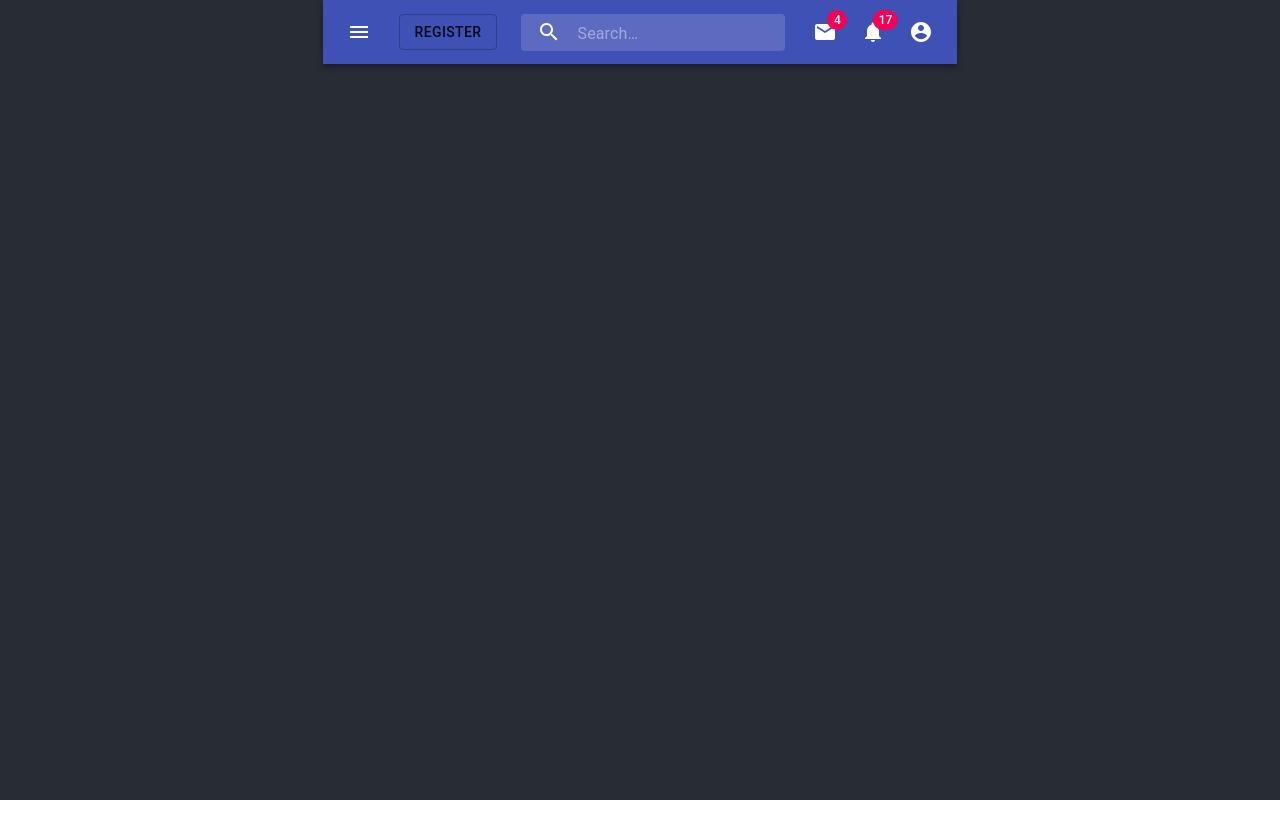
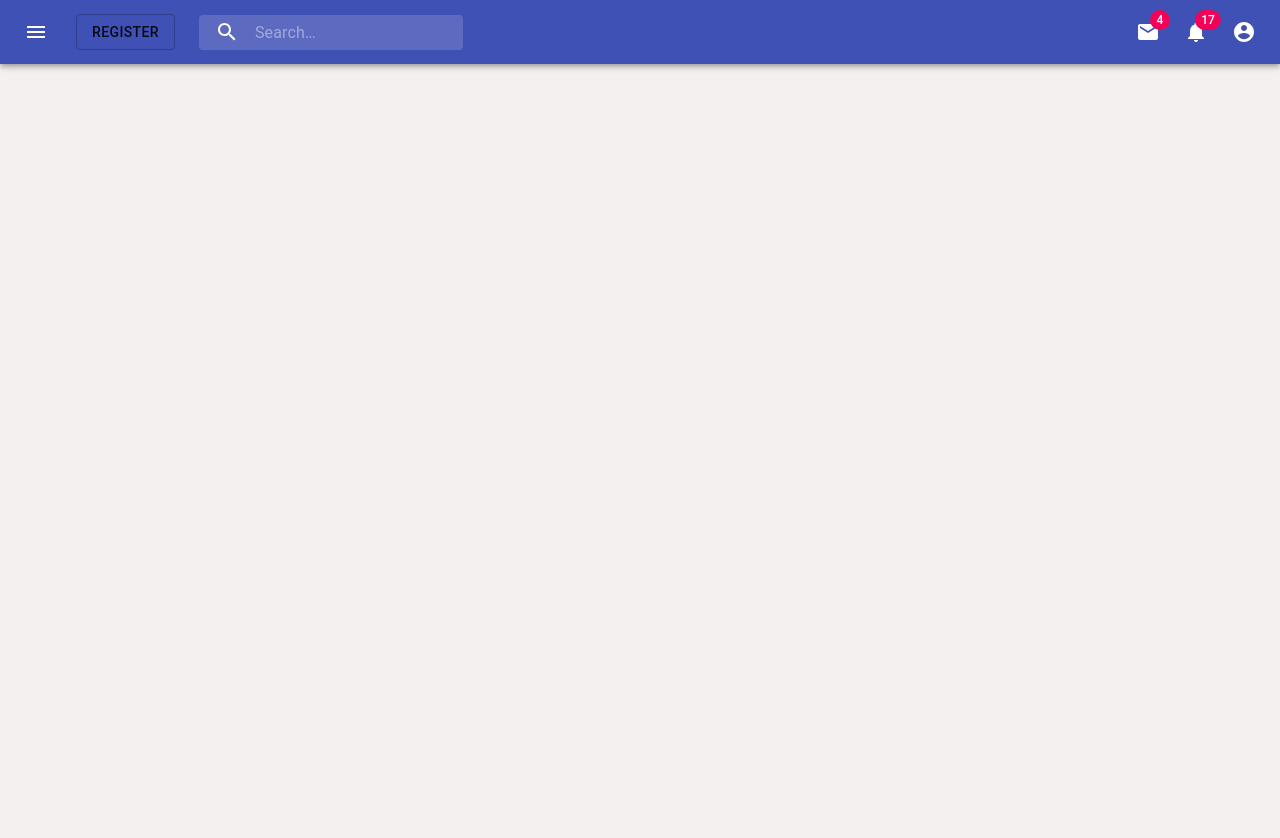
Before and after one commit to BloomTech-Labs/phoenix-fe, a React (Create React App) app: page /two in a window 1280 px wide. Shown: the top 838 px of the page. Before the commit the page ends 800 px from the top, so only its background shows below. Built offline with nearby package versions, Linux system fonts and the light colour scheme.

Commit message:
added  F4F0F0 bg color and deleted some styles

```diff
--- a/src/App.css
+++ b/src/App.css
@@ -1,5 +1,7 @@
 .App {
   text-align: center;
+  height:1500px;
+  background-color: #F4F0F0;
 }
 
 .App-logo {
@@ -12,27 +14,3 @@
     animation: App-logo-spin infinite 20s linear;
   }
 }
-
-.App-header {
-  background-color: #282c34;
-  min-height: 100vh;
-  display: flex;
-  flex-direction: column;
-  align-items: center;
-  justify-content: center;
-  font-size: calc(10px + 2vmin);
-  color: white;
-}
-
-.App-link {
-  color: #61dafb;
-}
-
-@keyframes App-logo-spin {
-  from {
-    transform: rotate(0deg);
-  }
-  to {
-    transform: rotate(360deg);
-  }
-}
--- a/src/App.js
+++ b/src/App.js
@@ -6,7 +6,6 @@ import {
   Switch,
   Route
 } from "react-router-dom";
-import Registration from "./components/Registration.js";
 import Navbar from "./components/Navbar.js"
 
 
--- a/src/components/Navbar.js
+++ b/src/components/Navbar.js
@@ -3,7 +3,6 @@ import { fade, makeStyles } from '@material-ui/core/styles';
 import AppBar from '@material-ui/core/AppBar';
 import Toolbar from '@material-ui/core/Toolbar';
 import IconButton from '@material-ui/core/IconButton';
-// import Typography from '@material-ui/core/Typography';
 import InputBase from '@material-ui/core/InputBase';
 import Badge from '@material-ui/core/Badge';
 import MenuItem from '@material-ui/core/MenuItem';
```
